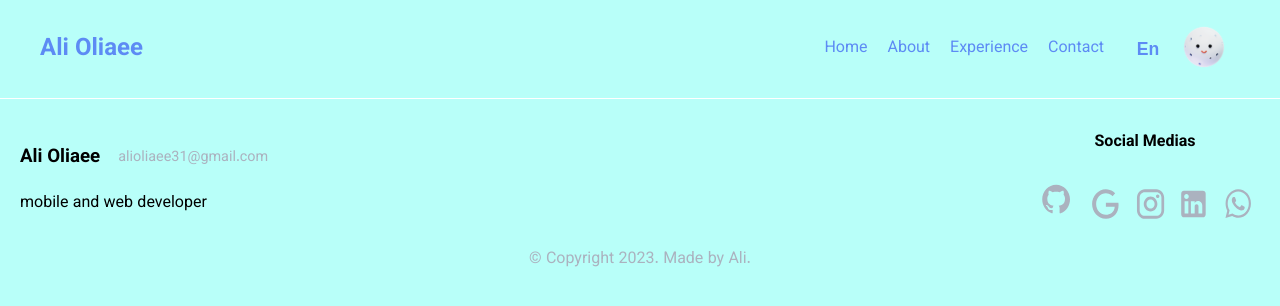
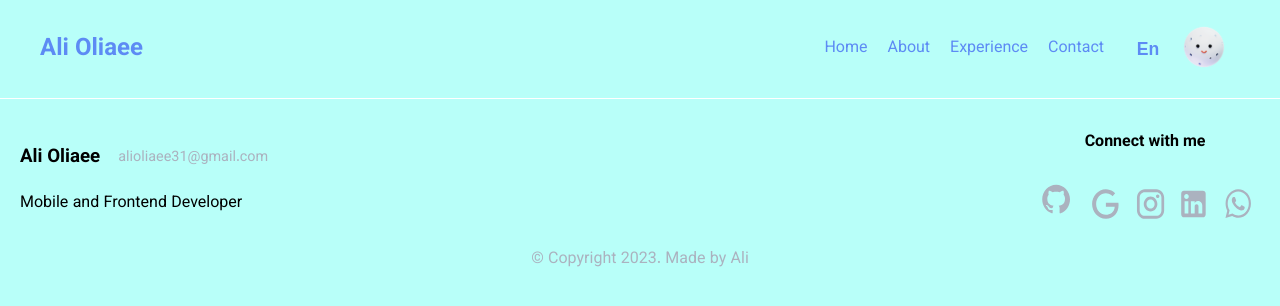
Before and after one commit to Ali-Oliaee/new-portfolio, a Next.js app: page /en/home in a window 1280 px wide. Shown: the top 306 px of the page. Built offline with nearby package versions, Linux system fonts and the light colour scheme.

Commit message:
add translations

```diff
--- a/app/[lang]/components/footer/index.tsx
+++ b/app/[lang]/components/footer/index.tsx
@@ -1,23 +1,26 @@
 import './styles.sass'
 import { SocialMedias } from '..'
+import { getDictionary } from 'get-dictionary'
 
 export default async function Footer({lang}:LanguageProp){
+  const dictionary = await getDictionary(lang)
+
   return (
-    <footer>
+    <footer dir={lang === 'en' ? 'ltr' : 'rtl'}>
       <div className="footer-content">
         <div className="about">
           <div className="general">
-            <h3>Ali Oliaee</h3>
+            <h3>{dictionary.fullName}</h3>
             <span className='email'>alioliaee31@gmail.com</span>
           </div>
-            mobile and web developer
+          {dictionary.role}
         </div>
         <div className="social">
-          <h4>Social Medias</h4>
+          <h4>{dictionary.socialTitle}</h4>
           <SocialMedias/>
         </div>
       </div>
-      <p className="copyright">© Copyright 2023. Made by Ali.</p>
+      <p className="copyright">© Copyright 2023. Made by Ali</p>
     </footer>
   )
 }
--- a/dictionaries/en.json
+++ b/dictionaries/en.json
@@ -9,5 +9,8 @@
     "home": "Home",
     "about": "About",
     "experience": "Experience",
-    "contact": "Contact"
+    "contact": "Contact",
+    "fullName":"Ali Oliaee",
+    "role": "Mobile and Frontend Developer",
+    "socialTitle": "Connect with me"
 }
--- a/dictionaries/fa.json
+++ b/dictionaries/fa.json
@@ -9,5 +9,8 @@
     "home": "خانه",
     "about": "درباره",
     "experience": "تجربه",
-    "contact": "تماس"
+    "contact": "تماس",
+    "fullName":"علی علیایی",
+    "role": "توسعه دهنده موبایل و وب",
+    "socialTitle": "شبکه های اجتماعی"
 }
```
